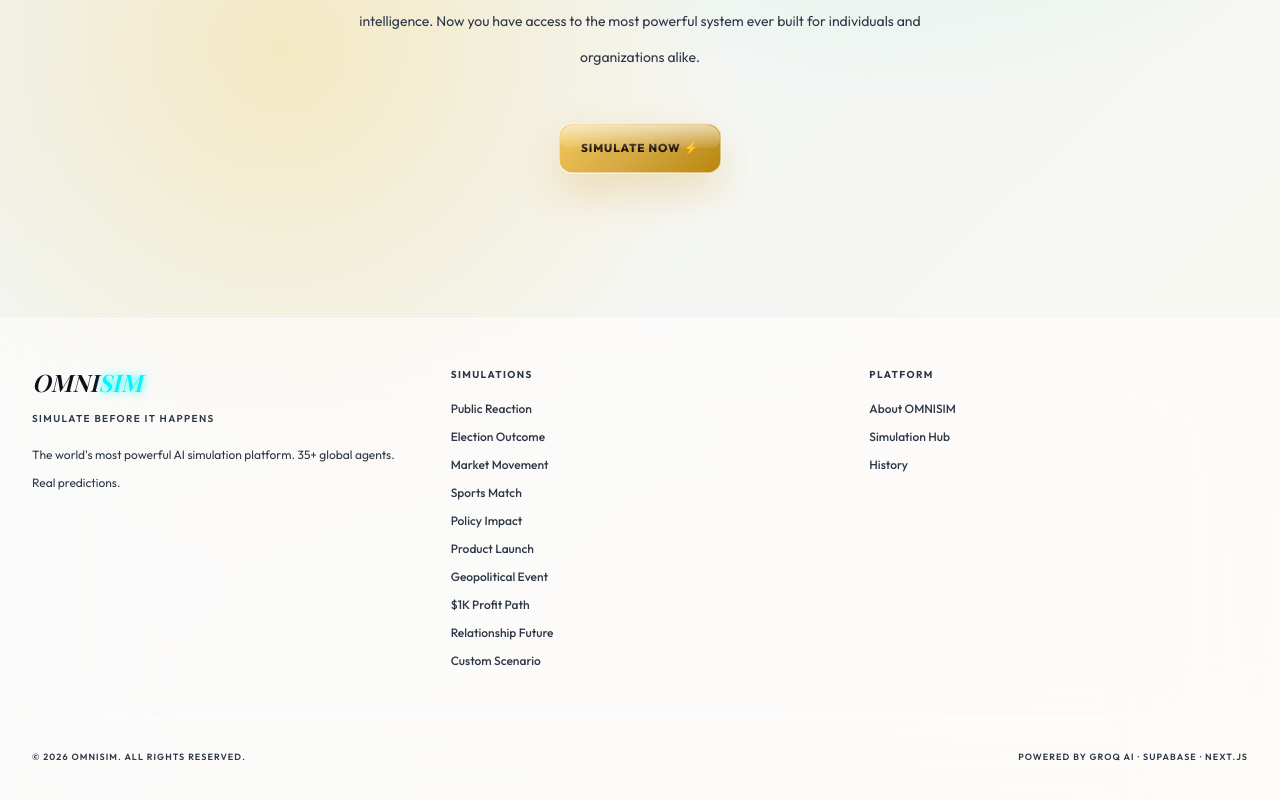
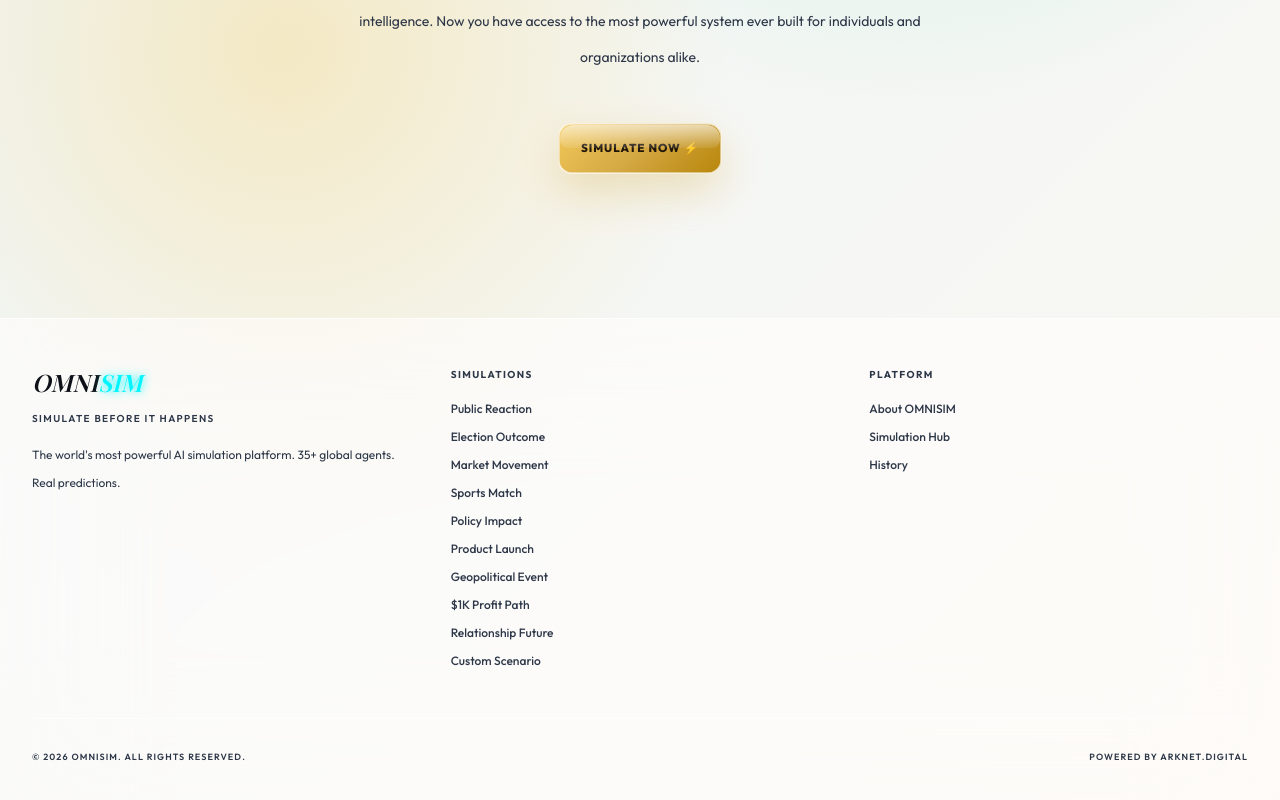
Before and after one commit to jayblast-spec/omnisim, a Next.js app: page / in a window 1280 px wide. Shown: the part 3962-4762 px from the top of the page. Built offline with nearby package versions, Linux system fonts and the light colour scheme.

Commit message:
style: update footer credit to ArkNet Digital

```diff
--- a/components/Footer.tsx
+++ b/components/Footer.tsx
@@ -75,7 +75,7 @@ export default function Footer() {
             &copy; 2026 OMNISIM. ALL RIGHTS RESERVED.
           </p>
           <p className="text-[9px] font-semibold uppercase tracking-[0.12em] text-[#6B7894]">
-            POWERED BY GROQ AI &middot; SUPABASE &middot; NEXT.JS
+            POWERED BY ARKNET.DIGITAL
           </p>
         </div>
       </div>
```
